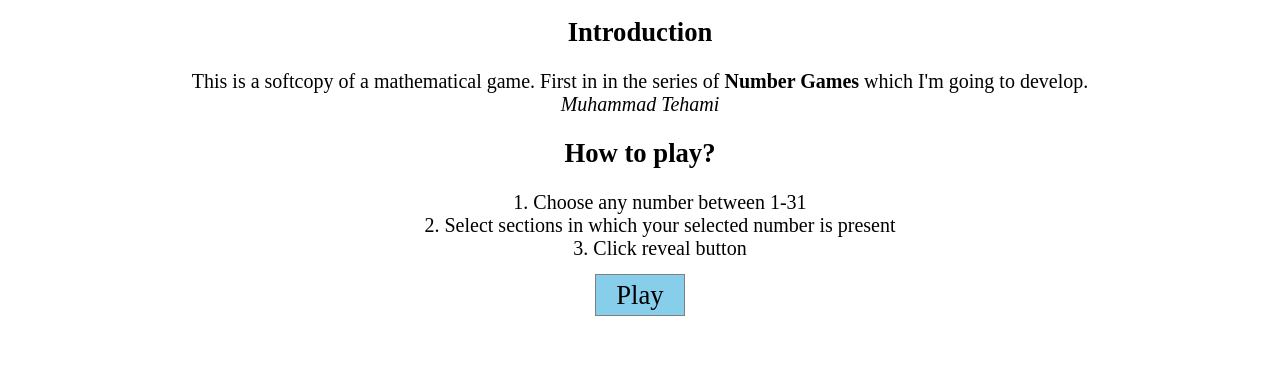
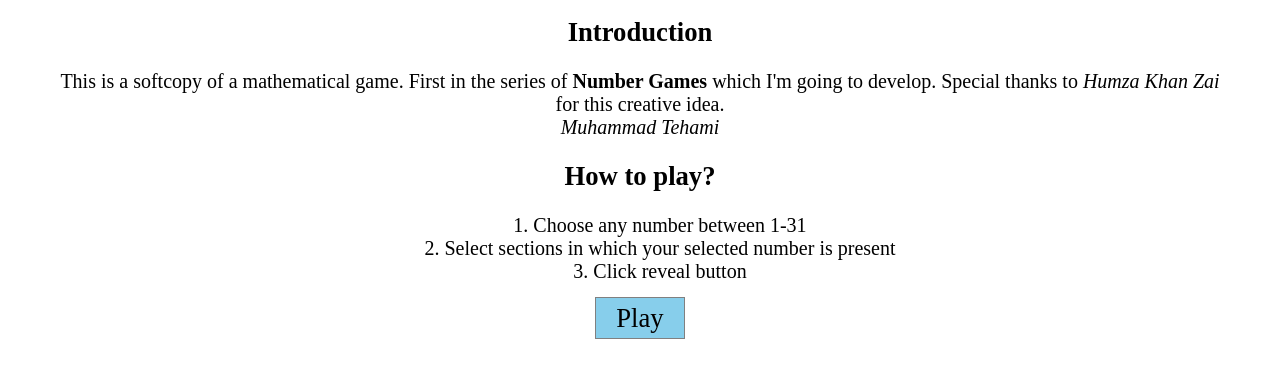
Before and after one commit to t3hami/t3hami.github.io-old, a website: page games/number1/index.html in a window 1280 px wide. Shown: the part 144-522 px from the top of the page. Drawn offline with Linux system fonts and the light colour scheme.

Commit message:
Thanks to hamza

```diff
--- a/games/number1/index.html
+++ b/games/number1/index.html
@@ -19,7 +19,7 @@
     <h1>Welcome to Science Fuse</h1>
     <h2>Introduction</h2>
     <blockquote>
-            This is a softcopy of a mathematical game. First in in the series of <b>Number Games</b> which I'm going to develop.<br>
+            This is a softcopy of a mathematical game. First in the series of <b>Number Games</b> which I'm going to develop. Special thanks to <cite>Humza Khan Zai</cite> for this creative idea.<br>
             <cite>Muhammad Tehami</cite>
     </blockquote>
     <h2>How to play?</h2>
```
